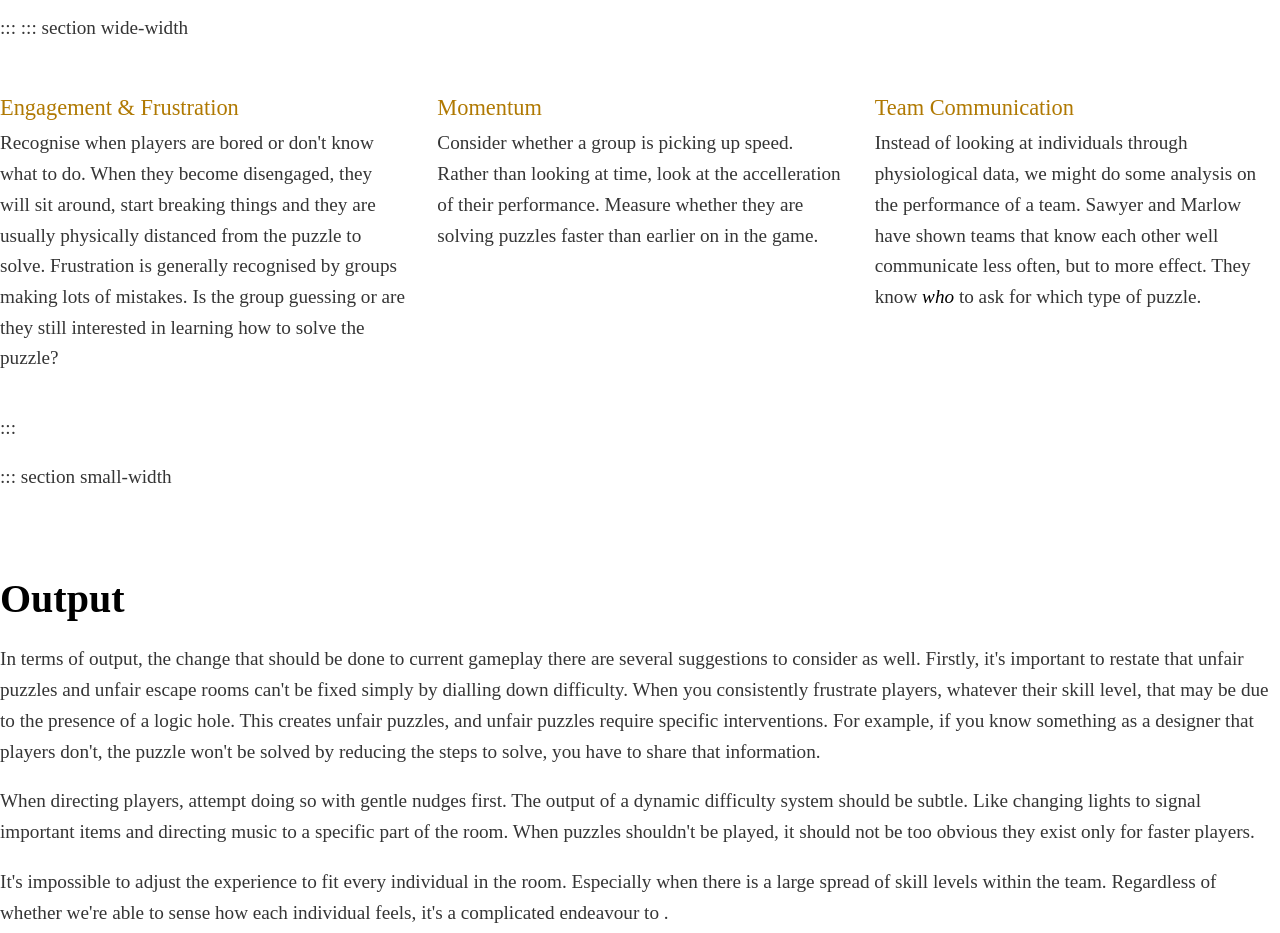
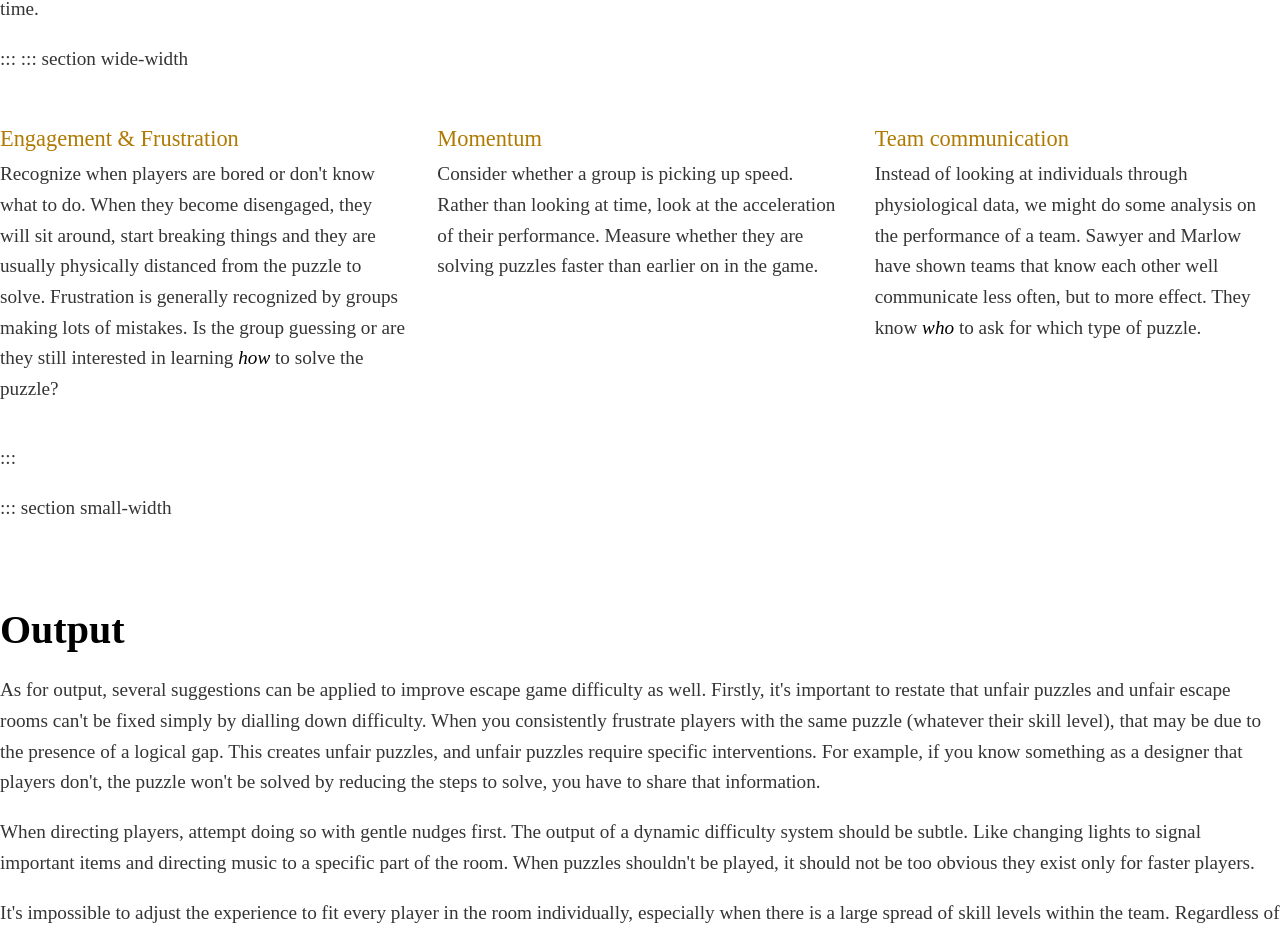
Before and after one commit to nwesthoff/irp-dynamic-difficulty, a Next.js app: page /chapters/conclusion in a window 1280 px wide. Shown: the part 755-1688 px from the top of the page. Built offline with nearby package versions, Linux system fonts and the light colour scheme.

Commit message:
✨ Spelling fixed conclusion

```diff
--- a/pages/chapters/conclusion.mdx
+++ b/pages/chapters/conclusion.mdx
@@ -27,7 +27,7 @@ Some of the recommendations I make in this conclusion apply to the inputs (metri
 
 Most escape rooms, and especially the ones doing dynamic difficulty, determine puzzle difficulty by duration. While you might say time is a reliable indicator for performance, this does not directly mean players have an enjoyable experience. Time moderation can do an excellent job at selectively picking which puzzles are skipped when a team is slower instead of cutting off the end. This means it's possible to have players experience the entire story (though less rich), instead of leaving them at a cliffhanger.
 
-Time doesn't say anything about the perceived difficulty of a puzzle or escape room. It could very well be that a team finishes a game within 36 minutes. However, if those were the best 36 minutes of their life, that could very well be worth it. The idea that they could have had 60 minutes of that same high-quality experience with a perfectly matched difficulty might start compelling now. I propose escape room designers look at three different metrics than time to gauge a perfect challenge. These can be combined with time as a metric to (theoretically) create a perfect difficulty game, while simultaneously giving everyone an equal amount of play time.
+Time as a metric doesn't say anything about the perceived difficulty of a puzzle or escape room. It could very well be that a team finishes a game within 36 minutes. However, if those were the best 36 minutes of their life, that could be worth it. The idea that they could have had 60 minutes of that same high-quality experience with a perfectly matched difficulty might start to sound compelling now. I propose escape room designers look at three different metrics other than time to gauge a perfect challenge. These can be combined with time to (theoretically) create a game with perfect difficulty, while simultaneously offering everyone an equal amount of play time.
 
 :::
 ::: section wide-width
@@ -38,7 +38,7 @@ Time doesn't say anything about the perceived difficulty of a puzzle or escape r
 
 ### Engagement & Frustration
 
-Recognise when players are bored or don't know what to do. When they become disengaged, they will sit around, start breaking things and they are usually physically distanced from the puzzle to solve. Frustration is generally recognised by groups making lots of mistakes. Is the group guessing or are they still interested in learning how to solve the puzzle?
+Recognize when players are bored or don't know what to do. When they become disengaged, they will sit around, start breaking things and they are usually physically distanced from the puzzle to solve. Frustration is generally recognized by groups making lots of mistakes. Is the group guessing or are they still interested in learning _how_ to solve the puzzle?
 
 </div>
 
@@ -46,13 +46,13 @@ Recognise when players are bored or don't know what to do. When they become dise
 
 ### Momentum
 
-Consider whether a group is picking up speed. Rather than looking at time, look at the accelleration of their performance. Measure whether they are solving puzzles faster than earlier on in the game.
+Consider whether a group is picking up speed. Rather than looking at time, look at the acceleration of their performance. Measure whether they are solving puzzles faster than earlier on in the game.
 
 </div>
 
 <div>
 
-### Team Communication
+### Team communication
 
 Instead of looking at individuals through physiological data, we might do some analysis on the performance of a team. Sawyer and Marlow have shown teams that know each other well communicate less often, but to more effect. They know _who_ to ask for which type of puzzle.
 
@@ -66,13 +66,13 @@ Instead of looking at individuals through physiological data, we might do some a
 
 ## Output
 
-In terms of output, the change that should be done to current gameplay there are several suggestions to consider as well. Firstly, it's important to restate that unfair puzzles and unfair escape rooms can't be fixed simply by dialling down difficulty. When you consistently frustrate players, whatever their skill level, that may be due to the presence of a logic hole. This creates unfair puzzles, and unfair puzzles require specific interventions. For example, if you know something as a designer that players don't, the puzzle won't be solved by reducing the steps to solve, you have to share that information.
+As for output, several suggestions can be applied to improve escape game difficulty as well. Firstly, it's important to restate that unfair puzzles and unfair escape rooms can't be fixed simply by dialling down difficulty. When you consistently frustrate players with the same puzzle (whatever their skill level), that may be due to the presence of a logical gap. This creates unfair puzzles, and unfair puzzles require specific interventions. For example, if you know something as a designer that players don't, the puzzle won't be solved by reducing the steps to solve, you have to share that information.
 
 When directing players, attempt doing so with gentle nudges first. The output of a dynamic difficulty system should be subtle. Like changing lights to signal important items and directing music to a specific part of the room. When puzzles shouldn't be played, it should not be too obvious they exist only for faster players.
 
-It's impossible to adjust the experience to fit every individual in the room. Especially when there is a large spread of skill levels within the team. Regardless of whether we're able to sense how each individual feels, it's a complicated endeavour to .
+It's impossible to adjust the experience to fit every player in the room individually, especially when there is a large spread of skill levels within the team. Regardless of whether we're able to sense how each individual feels through physiological measurement, it's a complicated endeavour to adjust interactions based on who interacts with them. Which is even more true when players interact with _the same_ puzzle.
 
-As a stretch goal, escape room designers could adapt beyond difficulty. They could adapt gameplay based on specific skills or preferences. For example, familiar teams communicate better. By increasing interdependence for these teams, we ask them to rely more on each other compared to other teams. Another example could be teams that are very familiar with escape games individually, but without experience playing together (they're unfamiliar as a team). Teams like these are likely less adept at communicating effectively, but the individuals are skilful since they have seen lots of escape game puzzles before. Instead, we could split them up a little more than usual to work on puzzles individually or in duos.
+As a stretch goal, escape room designers could adapt beyond difficulty. They could adapt gameplay based on specific skills or preferences. For example, familiar teams communicate better. By increasing interdependence for these teams, we ask them to rely more on each other compared to other teams. Opposed to that, unfamiliar teams that have escape game experience individually (a group of enthusiasts meeting each other for the first time) are likely less adept at communicating effectively. These individuals are skilful at escaping, since they have seen lots of escape game puzzles before, and know what to look out for. Instead, we could split them up a little more than usual to work on puzzles individually or in duos.
 
 Difficulty of the unfamiliar, as Nick Moran calls it, is difficult to moderate. The players' ability to overcome obstacles like these is primarily a function of prior experience. By breaking the mould, we can craft obstacles that are relatively hard for an enthusiast, compared to the novice, since everything is new to the latter. Creating unfamiliar puzzles is easier said than done however. Actually, the increasing amount of escape rooms likely means it's harder and harder to come up with interactions that are new to enthusiasts. The result is that it's increasingly difficult to offer novices and enthusiasts the same challenge with a single puzzle variant. Which makes the argument in favour of dynamic difficulty stronger.
 
@@ -80,15 +80,15 @@ Difficulty of the unfamiliar, as Nick Moran calls it, is difficult to moderate.
 
 ## Meta-level
 
-Most highly rated games are highly linear, but that doesn't mean there is no room for games that offer a challenge. Because I also learned some enthusiasts do like solving challenging puzzles.
+Most highly rated games are highly linear. That doesn't mean there is no room for games that offer a challenge, since I did learn some enthusiasts _do_ like solving challenging puzzles. Who enjoy overcoming hard obstacles more than others.
 
 Based on my research and experiences, I think many games can thrive without difficulty, and games do get rated poorly when they are too hard and especially when they're unfair. It's a risky endeavour to make challenging escape rooms, because challenge and fairness are hard to balance. Moreover, challenge-based immersion requires that players get the _exact_ difficulty that matches a team's abilities to get an optimum experience. The required challenge is influenced by their varying abilities, which depends on a group's familiarity too. However, I've also learnt that designers can get away with _a lot._ Like the skip button in _Push the Button_. So long as they fit it in the narrative, and players never get the idea that the puzzle or escape room is unfair. These decisions may offer a better experience than not implementing them, even if they would be potentially game-breaking when they don't fit the theme and narrative.
 
-One might also argue that escape rooms already are somewhat dynamic. Games become fair through a robust clueing network, but difficulty can be lowered by correctly timed (and subtle) hints. If you can't be subtle about dynamic difficulty, you could try to make it part of the narrative. Explain _why_ the difficulty is not the same for every group.
+It could be argued that escape rooms are somewhat dynamic already. Games become fair through a robust clueing network, but difficulty can be lowered by correctly timed (and subtle) hints. If you can't be subtle about dynamic difficulty, you could try to make it part of the narrative. Explain _why_ the difficulty is not the same for every group.
 
-Dynamic difficulty should always start easy, just like a regular game. At the start it's hard to gauge a team's speed, or their wishes for difficulty. And when players disengage early on in a game, it's hard to get them to trust the designer again. Employ a bell curve to scale difficulty, but make its steepness and peak depend on the team's abilities.
+Dynamic difficulty should always start easy, just like a traditional escape game. At the start it's hard to gauge a team's speed, or their wishes for difficulty. And when players disengage early on in a game, it's hard to get them to trust the designer again. Employ a bell curve to scale difficulty, but make its steepness and peak depend on the team's abilities.
 
-Finally, escape game designers also aim to create consistent experiences, so players of any level can talk about their experience without major disconnects. They want the medium to be as consistent as movies, but they could be as flexible as video games. I think moving forward, escape room designers have to embrace the medium as its own thing. To be as flexible as video games while being more immersive (on all categories) than video games and movies will ever be.
+Finally, escape game designers also aim to create consistent experiences, so players of any level can talk about their experience without major disconnects. Designers seem to want the medium to be as consistent as movies, though they could be as responsive as video games when that desire is let go. Moving forward, escape room designers should embrace the medium for its own strengths. To be as flexible as video games _while_ being more immersive (on all categories) than video games and movies will ever be. Their consistency is in how difficulty is perceived, not in how difficult they are, or the exact narrative being followed.
 
 These levers are small wins, but combining those can potentially influence the experience with a fine-grained control not previously seen in escape rooms.
 
@@ -158,9 +158,9 @@ On the other hand we might see a group of colleagues that know each other well,
 
 Many game designers see dynamic difficulty as an issue with the game. The game designers I've spoken with see it as an error in game design when too many teams need a hint. Instead I see that differently, dynamic difficulty could take the ideas of hints to the extreme. Like in _The Gallery_ where some groups would actually like to figure out the mastermind, other groups will only do the physical action of doing what the puzzle says. This isn't welcomed in the industry, at least currently. But I believe this might change when it dynamic difficulty has been done well to improve the experience, instead of being detrimental. As such, my final conclusion of this report is as follows:
 
-<Callout title="Conclusion">
+<Callout title="conclusion">
 
-The goal of dynamic difficulty is to control the experience based on play speed as well as perceived difficulty. To keep teams in a flow state while being aware this influences the time it takes groups to escape. The goal is to intellectually and physically challenge the group throughout the experience. _And_ to make teams escape with minutes to spare, during which they **perform at the highest of their abilities regardless of their skill level**. This positively affects overall **increased immersion**, as a result of challenge-based immersion.
+The goal of dynamic difficulty is to moderate the experience based on time as well as perceived difficulty. To keep teams in a flow state while being aware this influences the time it takes groups to escape. The goal is to intellectually and physically challenge the group throughout the experience. _And_ to make teams escape with minutes to spare, during which they **perform at the highest of their abilities regardless of their skill level**. This positively affects **total immersion**, as a result of increased challenge-based immersion.
 
 </Callout>
 
@@ -190,11 +190,11 @@ My final and (I think) most promising and concrete recommendation is to do an an
 
 During this project I became most excited after I had read something or talked to someone. Gaining new knowledge allowed me to make new connections between what I had just learnt, and what knowledge I had recorded before, which was very exciting. During the middle part I got very stuck. There was a phase of 'this doesn't work', and I had a lot of trouble getting out of that feeling. At some point, something clicked, and I realised _why_ escape rooms are special. That helped me get out of it, but I think I was mostly feeling better because external factors were less of an issue.
 
-While writing in the final weeks I had trouble focusing on finishing a section of text. I kept kept jumping around in my files, and left many sentences unfinished because I had just thought of something that just _had_ to go somewhere else. Because of that I fully fleshing out pieces of knowledge. To allow myself to elaborate on a piece of knowledge, because I kept reminding myself of interconnected parts.
+While writing these final weeks, I had trouble focusing on finishing a section of text. I kept kept jumping around in my files, and left many sentences unfinished because I had just thought of something that just _had_ to go somewhere else. Because of that I had trouble fully fleshing out pieces of knowledge. To allow myself to elaborate on a piece of knowledge, because I kept reminding myself of interconnected parts.
 
 My solution was to tell Francine what I'd be writing that day, which acted as a social check. I copied that small section into a different text editor, in order to dedicate myself to that task, and that task only. Finally, I set a Pomodoro timer, so I knew not to check my phone and dedicate that time to one task only. This worked very well for me and helped me elaborate on previously surface-level paragraphs of knowledge.
 
 One of the best experiences I've had during my education was hosting the panels with escape room legends. And that says a lot, because Hyper Island has had some incredible industry leaders and guest-speakers as well.
 
-Even though I've enjoyed my work with Sherlocked _a lot_, and appreciate the fantastic environment they have offered me to take a stab at this problem. I have decided to get a job elsewhere. I think much of what I've learnt during this project is applicable throughout the field of experience design. And I have a positive outlook that I'll be able to translate what I've learnt in a different domain, like Nicole Lazarro has done. Transposing her work to the field of user experience design as a whole, as she's demonstrated with her talk at AIGA Conference. I'm excited as much as I'm relieved to finally put this work out into the world.
+I think much of what I've learnt during this project is applicable throughout the field of experience design. And I have a positive outlook that I'll be able to translate what I've learnt in a different domain, like Nicole Lazarro has done. Transposing her work to the field of user experience design as a whole, as she's demonstrated with her talk at AIGA Conference. I'm excited as much as I'm relieved to finally put this work out into the world.
 :::
--- a/pages/chapters/findings.mdx
+++ b/pages/chapters/findings.mdx
@@ -449,6 +449,10 @@ One of the first people I spoke to for this project is Niels Jonker <Citation id
 - The Gallery was initially a 'normal' escape room, but dynamic difficulty was later added since the record was set at 36 minutes, which he thought was too short for a 60 minute experience
 - Result of supporting large variations in group sizes. Groups of two people are inherently less fast than those with more people playing at the same time.
 - He only starts adjusting puzzles in the second half of the game. Early on the game it's really hard get a grasp on the team's speed.
+- In total The Gallery has three adjustable puzzles. All puzzles are set on a timeline, when players run in on the timeline they get an extra or more difficult version of puzzles.
+  - One of the puzzles is hidden. When a team is very quick they add an extra puzzle that becomes visible with blacklight.
+  - The second puzzle either tells you exactly what to do, or is like a game of mastermind (with two difficulty levels).
+  - The final puzzle moderates through physical difficulty. Imagine playing a game of _Operation_, but the holes are larger or smaller.
 
 # Conclusions / Key Insights
 
```
